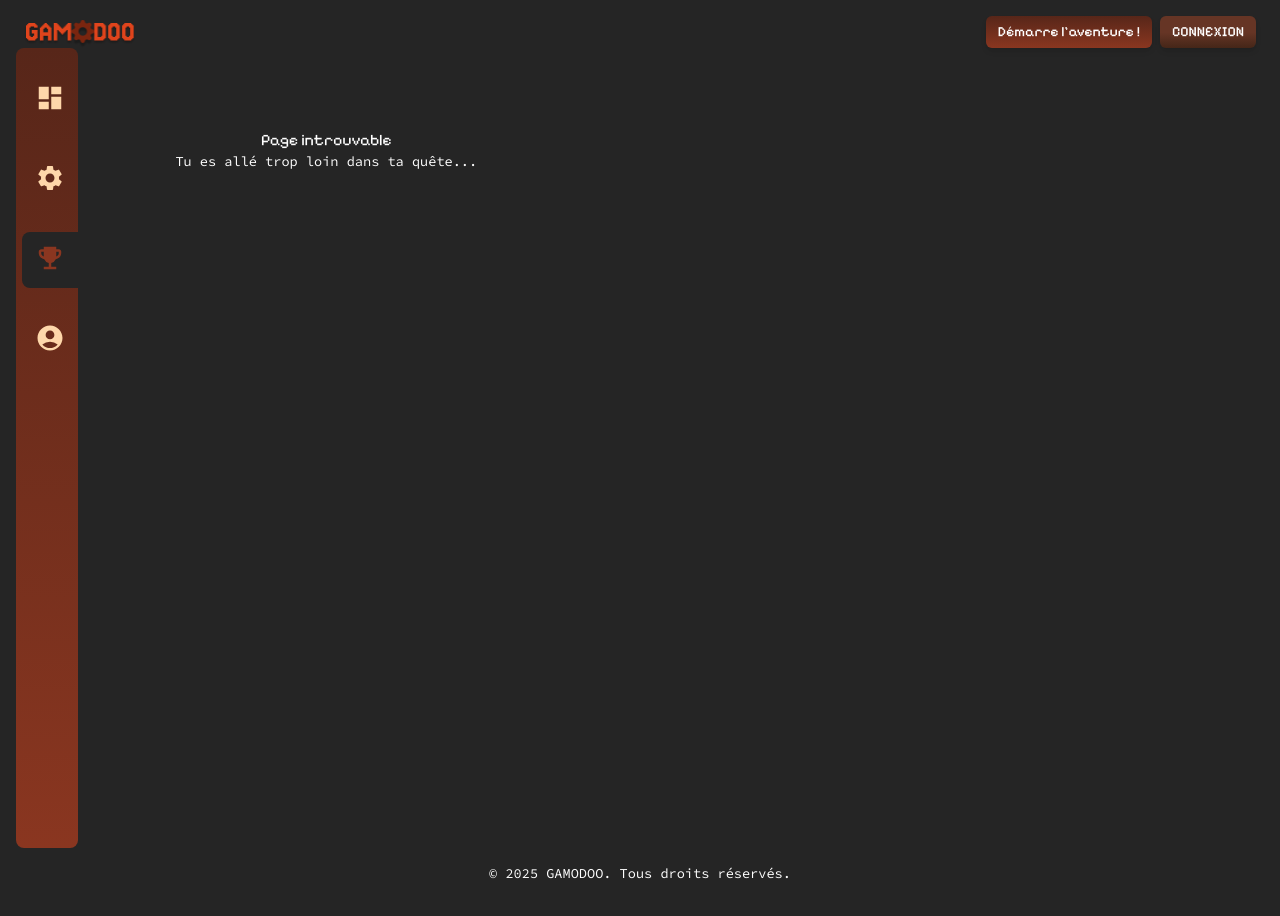
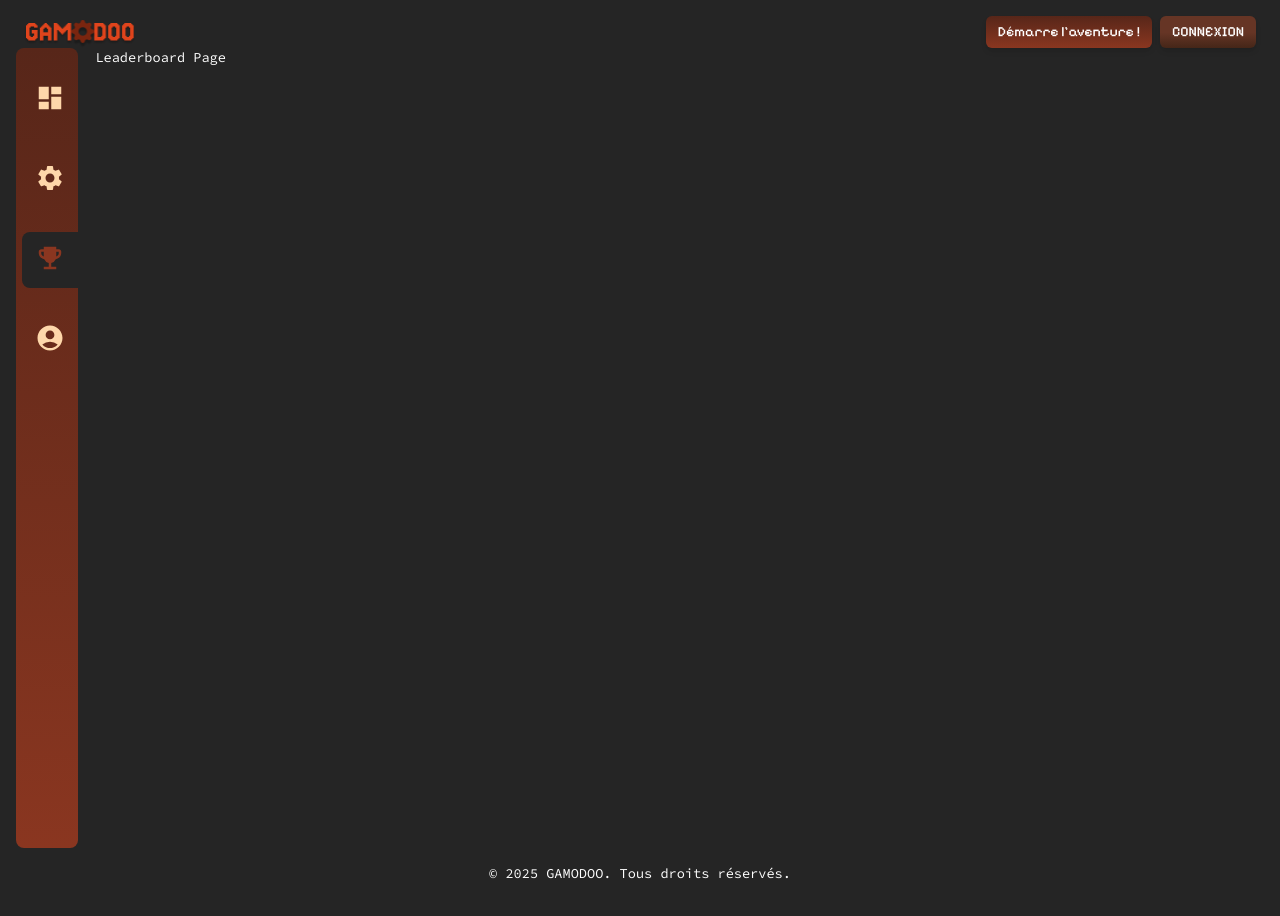
Before and after one commit to Wildyax/gamodoo-front, a Next.js app: page /leaderboard in a window 1280 px wide. Before the commit this address had no page. Built offline with nearby package versions, Linux system fonts and the light colour scheme; a web font is replaced by a local one.

Commit message:
feat: add Account, Administration, and Leaderboard page components

```diff
--- /dev/null
+++ b/app/account/page.tsx
@@ -0,0 +1,7 @@
+export default function AccountPage() {
+    return (
+        <>
+            <p>Account Page</p>
+        </>
+    );
+}
--- /dev/null
+++ b/app/administration/page.tsx
@@ -0,0 +1,7 @@
+export default function AdministrationPage() {
+    return (
+        <>
+            <p>Admin Page</p>
+        </>
+    );
+}
--- /dev/null
+++ b/app/leaderboard/page.tsx
@@ -0,0 +1,7 @@
+export default function LeaderboardPage() {
+    return (
+        <>
+            <p>Leaderboard Page</p>
+        </>
+    );
+}
--- a/components/SidebarMenu/SidebarMenu.module.css
+++ b/components/SidebarMenu/SidebarMenu.module.css
@@ -44,7 +44,6 @@
         z-index: 999;
         margin-right: 0;
         width: fit-content;
-
         padding-top: 70px;
     }
 
```
